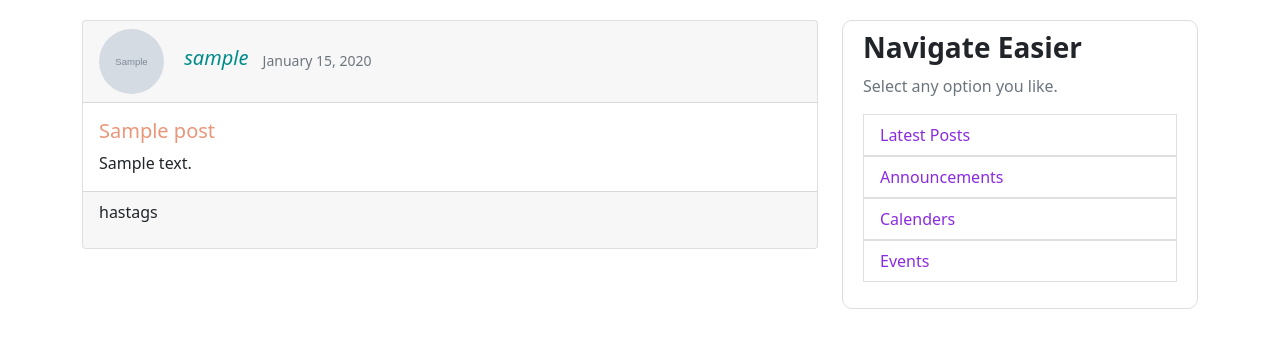
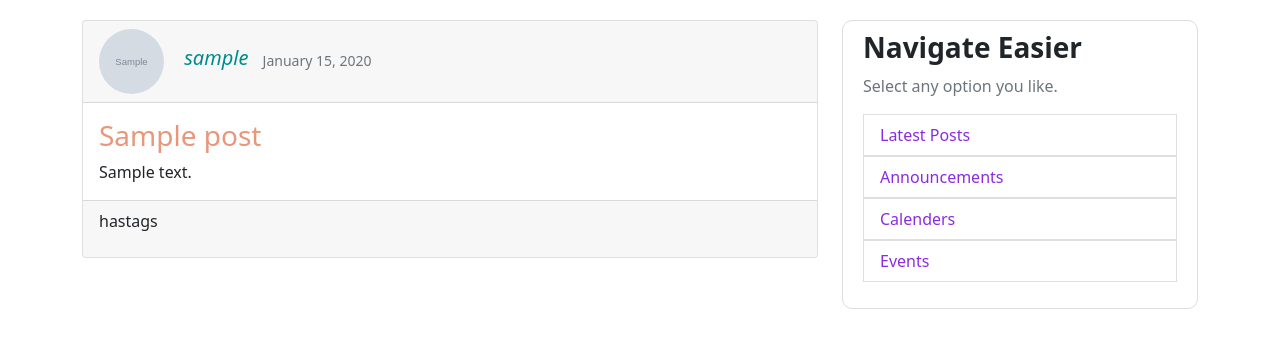
Before and after one commit to LokRaj-Vuppu/Django_Blog, a Django app: page / in a window 1280 px wide. Shown: the part 61-409 px from the top of the page. Run offline with Django 3.2, Linux system fonts and the light colour scheme; tables that the repository leaves empty hold one stand-in row (values such as "Sample post"); grey boxes marked "Sample" are stand-in pictures.

Commit message:
updated post title

```diff
--- a/blog/templates/blog/home.html
+++ b/blog/templates/blog/home.html
@@ -7,8 +7,8 @@
         <small class="text-muted">{{ post.date_posted|date:"F d, Y" }}</small>
     </div>
     <div class="card-body">
-        <h5 class="card-title">
-            <a class="post_name" href="{% url 'post-detail' post.id %}">{{ post.title}}</a></h5>
+        <h3 class="card-title">
+            <a class="post_name" href="{% url 'post-detail' post.id %}">{{ post.title}}</a></h3>
         <p class="card-text">{{ post.content }}</p>
         <!-- <a href="#" class="btn btn-primary">Go somewhere</a> -->
     </div>
```
